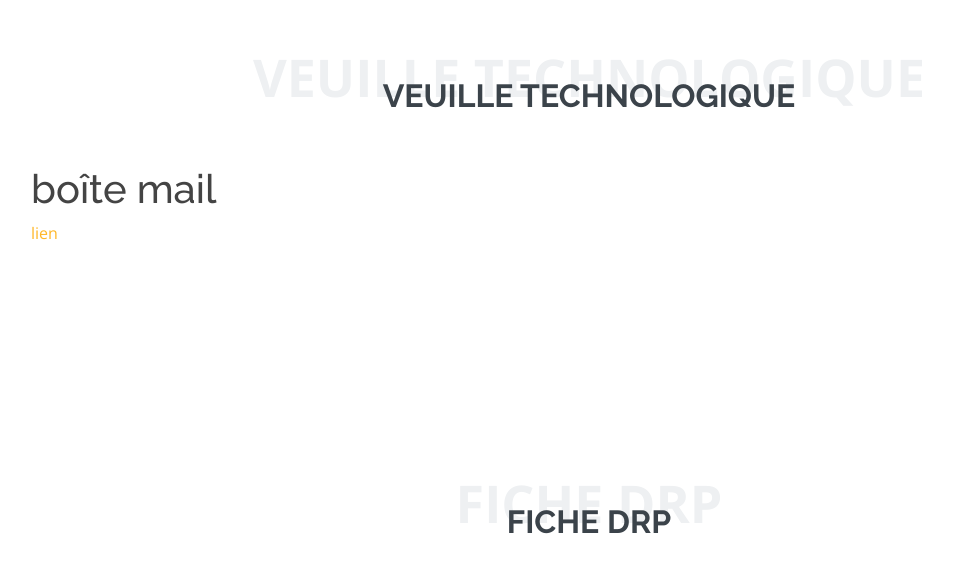
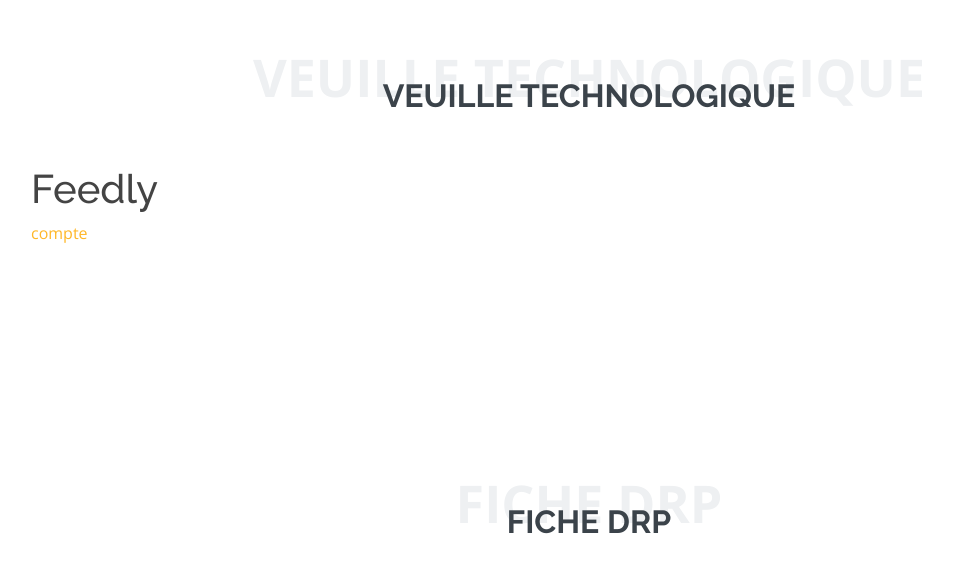
Before and after one commit to Pierresanztorrijo/portfolio, a plain HTML site: page index.html in a window 1280 px wide. Shown: the part 4530-5103 px from the top of the page, without its empty margins (51-1004 px from the left). Drawn offline with nearby package versions, Linux system fonts and the light colour scheme.

Commit message:
Update index.html
Signed-off-by: Pierresanztorrijo <164038094+Pierresanztorrijo@users.noreply.github.com>

```diff
--- a/index.html
+++ b/index.html
@@ -314,8 +314,8 @@
       </div>
        <div class="container">
       <body>
-    <h1>boîte mail</h1>
-    <a href="https://mail.google.com" target="_blank">lien </a>
+    <h1>Feedly</h1>
+    <a href="https://mail.google.com" target="_blank">compte </a>
 </body>
       </div>
      <br>
```
